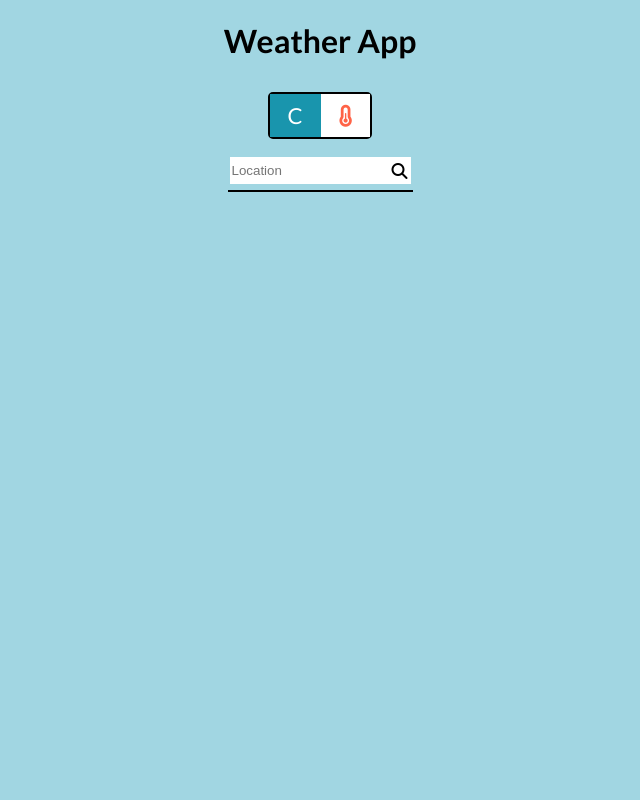
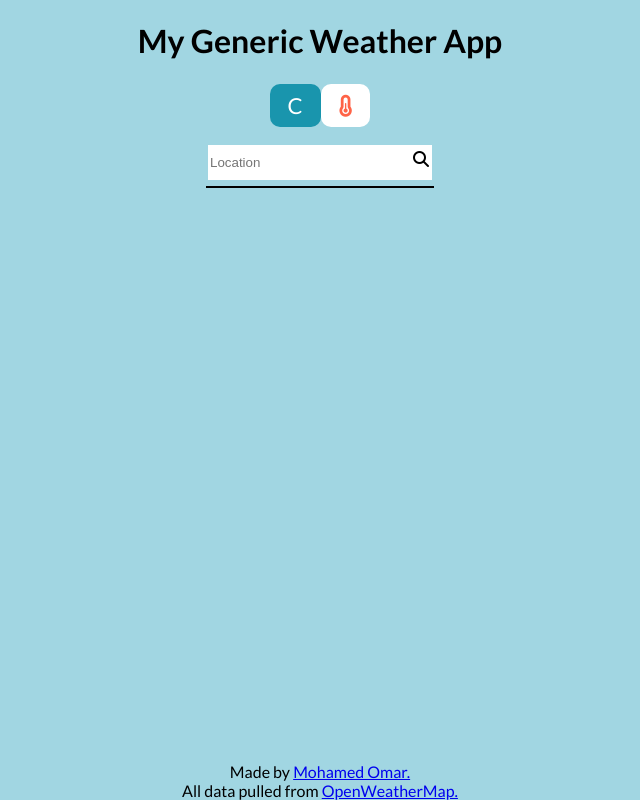
Before and after one commit to mo-mar/weather-app, a React (Create React App) app: page / in a window 1280 px wide. Shown: the whole page, without its empty margins (320-960 px from the left). Built offline with nearby package versions, Linux system fonts and the light colour scheme; no server answers.

Commit message:
added more weather data

```diff
--- a/src/App.css
+++ b/src/App.css
@@ -34,3 +34,7 @@ u-justify-space-between {
 .u-text-center {
   text-align: center;
 }
+
+.l-grid-align-self-start {
+  align-self: start;
+}
--- a/src/App.js
+++ b/src/App.js
@@ -54,17 +54,45 @@ function App() {
   return (
     <div className={classes.wrapper}>
       <div className={classes.App}>
-        <h1 className="mb-8 u-text-center">Weather App</h1>
+        <h1 className="u-text-center">My Generic Weather App</h1>
+        <div>
           <UnitSelector
             className={classes.unitSelector}
             handleDropdownChange={handleDropdownChange}
             unit={tempUnit}
           />
-        <WeatherForm handleSubmit={handleSubmit} handleChange={handleChange} />
+          <WeatherForm
+            handleSubmit={handleSubmit}
+            handleChange={handleChange}
+          />
+        </div>
+        <div class="l-grid-align-self-start">
           {forecast.main ? (
             <WeatherData className="mb-8" data={forecast} unit={tempUnit} />
           ) : null}
           <Error error={error} />
+        </div>
+        <footer>
+          <div>
+            Made by{" "}
+            <a
+              target="_blank"
+              rel="noopener noreferrer"
+              href="https://github.com/mo-mar"
+            >
+              Mohamed Omar.{" "}
+            </a>
+            <br />
+            All data pulled from{" "}
+            <a
+              target="_blank"
+              rel="noopener noreferrer"
+              href="https://openweathermap.org/"
+            >
+              OpenWeatherMap.
+            </a>{" "}
+          </div>
+        </footer>
       </div>
     </div>
   );
--- a/src/App.module.css
+++ b/src/App.module.css
@@ -1,9 +1,11 @@
 .App {
-  display: flex;
-  flex-direction: column;
+  display: grid;
+  grid-template-rows: auto 0.5fr 2fr auto;
+  justify-content: center;
   align-items: center;
   height: 100vh;
   font-family: "Lato", sans-serif;
+  position: relative;
 }
 
 .wrapper {
@@ -12,3 +14,10 @@
   background: #a1d6e2;
   margin: 0 auto;
 }
+
+footer {
+  align-self: end;
+  justify-self: start;
+  text-align: center;
+  width: 100%;
+}
--- a/src/Components/UnitSelector.js
+++ b/src/Components/UnitSelector.js
@@ -4,32 +4,31 @@ import styled from "styled-components";
 const StyledUnitSelector = styled.div``;
 
 const UnitContainer = styled.div`
-  display: inline-block;
-  background: papayawhip;
   padding: 8px 0;
-  border: 2px solid black;
-  border-radius: 5px;
+  display: block;
+  width: 100%;
+  text-align: center;
 `;
 
 const CelsiusIcon = styled.span`
-  width: 50%;
   background-color: ${(props) => props.color};
   padding: 8px 18px;
   color: white;
   font-size: 22px;
   transition: all 0.3s;
+  border-radius: 10px;
   i {
-    color: tomato;
+    color: #1995ad;
   }
 `;
 
 const FahrenheitIcon = styled.span`
-  width: 50%;
   background-color: ${(props) => props.color};
   padding: 8px 18px;
   color: white;
   font-size: 22px;
   transition: all 0.2s;
+  border-radius: 10px;
   i {
     color: tomato;
   }
--- a/src/Components/WeatherData.js
+++ b/src/Components/WeatherData.js
@@ -3,11 +3,16 @@ import "../App.css";
 import styled from "styled-components";
 
 const StyledWeatherData = styled.div`
-  display: flex;
-  flex-direction: column;
+  width: 100%;
+  max-width: 400px;
+  display: grid;
   align-items: center;
   justify-content: center;
+  grid-template-columns: 1fr auto;
   font-size: 16px;
+  font-family: "Lato", sans-serif;
+  margin: 24px auto 0 auto;
+  text-align: center;
 `;
 
 const CityName = styled.div`
@@ -23,8 +28,26 @@ const Icon = styled.div`
 
 const CurrentTemp = styled.div`
   font-size: 36px;
-  font-family: "Lato", sans-serif;
   margin-bottom: 12px;
+`;
+
+const FeelsLikeTemp = styled.div`
+  font-size: 22px;
+  font-weight: 100;
+`;
+
+const Windspeed = styled.div`
+  font-size: 16px;
+  i {
+    margin-right: 4px;
+  }
+`;
+
+const Humidity = styled.div`
+  font-size: 16px;
+  i {
+    margin-right: 4px;
+  }
 `;
 
 const HighAndLow = styled.div`
@@ -39,9 +62,24 @@ const HighAndLow = styled.div`
   }
 `;
 
+const PrimaryData = styled.div`
+  display: flex;
+  flex-direction: column;
+`;
+
+const SecondaryData = styled.div`
+  display: flex;
+  flex-direction: column;
+  align-items: center;
+`;
+
 const WeatherData = (props) => {
   const _convertCelsiusToF = (C) => {
     return (C * 1.8 + 32).toFixed();
+  };
+
+  const convertToKiloPerHour = (metresPerSecond) => {
+    return (metresPerSecond * 18) / 5;
   };
 
   const currentTemp =
@@ -65,8 +103,20 @@ const WeatherData = (props) => {
   const iconId = props.data.weather[0].icon;
   const iconURL = `http://openweathermap.org/img/wn/${iconId}@2x.png`;
 
+  const feelsLikeTemp =
+    props.unit === "celsius"
+      ? `${parseInt(props.data.main.feels_like).toFixed()} ºC`
+      : `${_convertCelsiusToF(props.data.main.feels_like)} °F`;
+
+  const humidity = `${parseInt(props.data.main.humidity).toFixed()} %`;
+
+  const windSpeed = `${convertToKiloPerHour(
+    props.data.wind.speed
+  ).toFixed()} km/h`;
+
   return (
     <StyledWeatherData data-testid="weather-data" className="u-flex">
+      <PrimaryData>
         <CityName>
           {props.data.name}, {props.data.sys.country}
         </CityName>
@@ -74,6 +124,9 @@ const WeatherData = (props) => {
           <img src={iconURL} alt="icon" />
         </Icon>
         <CurrentTemp>{currentTemp}</CurrentTemp>
+        <FeelsLikeTemp>Feels like: {feelsLikeTemp}</FeelsLikeTemp>
+      </PrimaryData>
+      <SecondaryData>
         <HighAndLow>
           <div>
             <i className="fas fa-arrow-circle-up"></i>
@@ -84,6 +137,14 @@ const WeatherData = (props) => {
             <span>{low}</span>
           </div>
         </HighAndLow>
+        <Humidity title="humidity">
+          <i class="fas fa-tint"></i> {humidity}
+        </Humidity>
+        <Windspeed title="wind speed">
+          <i class="fas fa-wind"></i>
+          {windSpeed}
+        </Windspeed>
+      </SecondaryData>
     </StyledWeatherData>
   );
 };
--- a/src/Components/WeatherForm.js
+++ b/src/Components/WeatherForm.js
@@ -20,10 +20,11 @@ const Input = styled.div`
   position: relative;
   input {
     border: none;
-    padding: 6px 2px;
+    padding: 10px 2px;
+    width: 220px;
   }
   input:focus {
-    outline: 1px solid tomato;
+    outline: 1px solid black;
   }
   i {
     margin-left: 4px;
```
Lines whose indentation alone changed are shown as unchanged.
